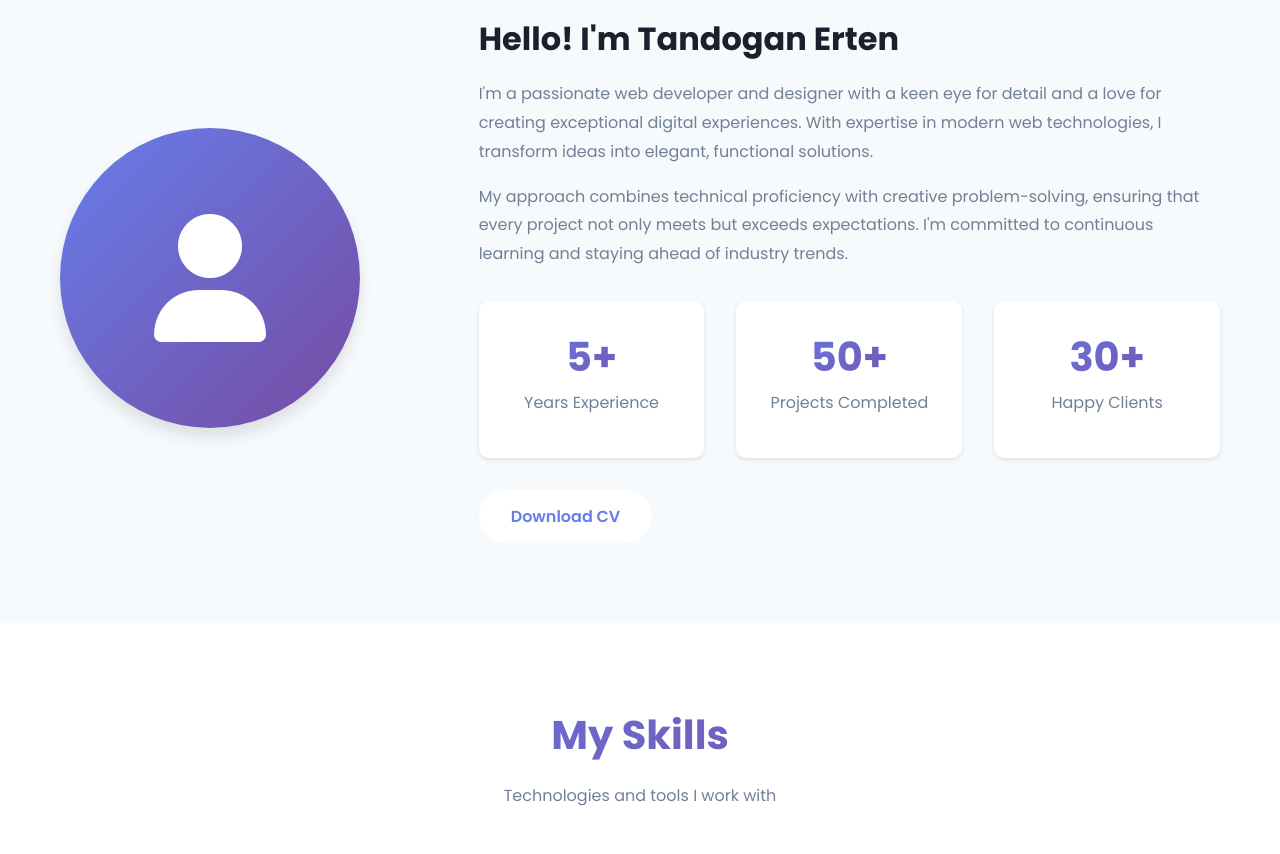
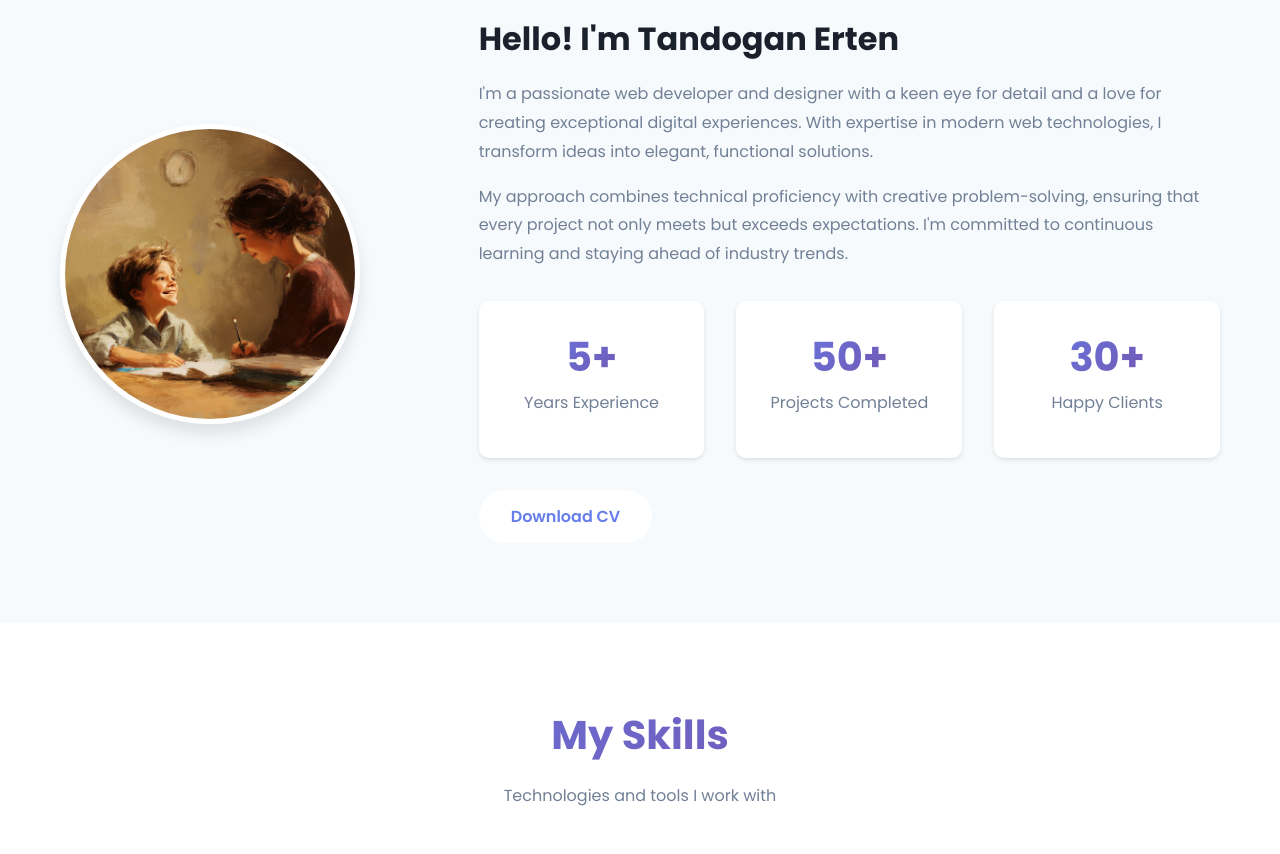
Before and after one commit to TandoganErten/my_portfoilo, a plain HTML site: page index.html in a window 1280 px wide. Shown: the part 947-1801 px from the top of the page. Drawn offline with Linux system fonts and the light colour scheme.

Commit message:
Add profile image to About section

```diff
--- a/index.html
+++ b/index.html
@@ -89,9 +89,7 @@
             <h2 class="section-title">About Me</h2>
             <div class="about-content">
                 <div class="about-image">
-                    <div class="image-placeholder">
-                        <i class="fas fa-user"></i>
-                    </div>
+                    <img src="images/profile.jpg" alt="Tandogan Erten - Professional Portrait">
                 </div>
                 <div class="about-text">
                     <h3>Hello! I'm Tandogan Erten</h3>
--- a/style.css
+++ b/style.css
@@ -316,6 +316,15 @@ section {
 
 .about-image {
     position: relative;
+}
+
+.about-image img {
+    width: 300px;
+    height: 300px;
+    border-radius: 50%;
+    object-fit: cover;
+    box-shadow: var(--shadow-lg);
+    border: 5px solid white;
 }
 
 .image-placeholder {
```
Also changed, not shown: images/profile.jpg (added).
